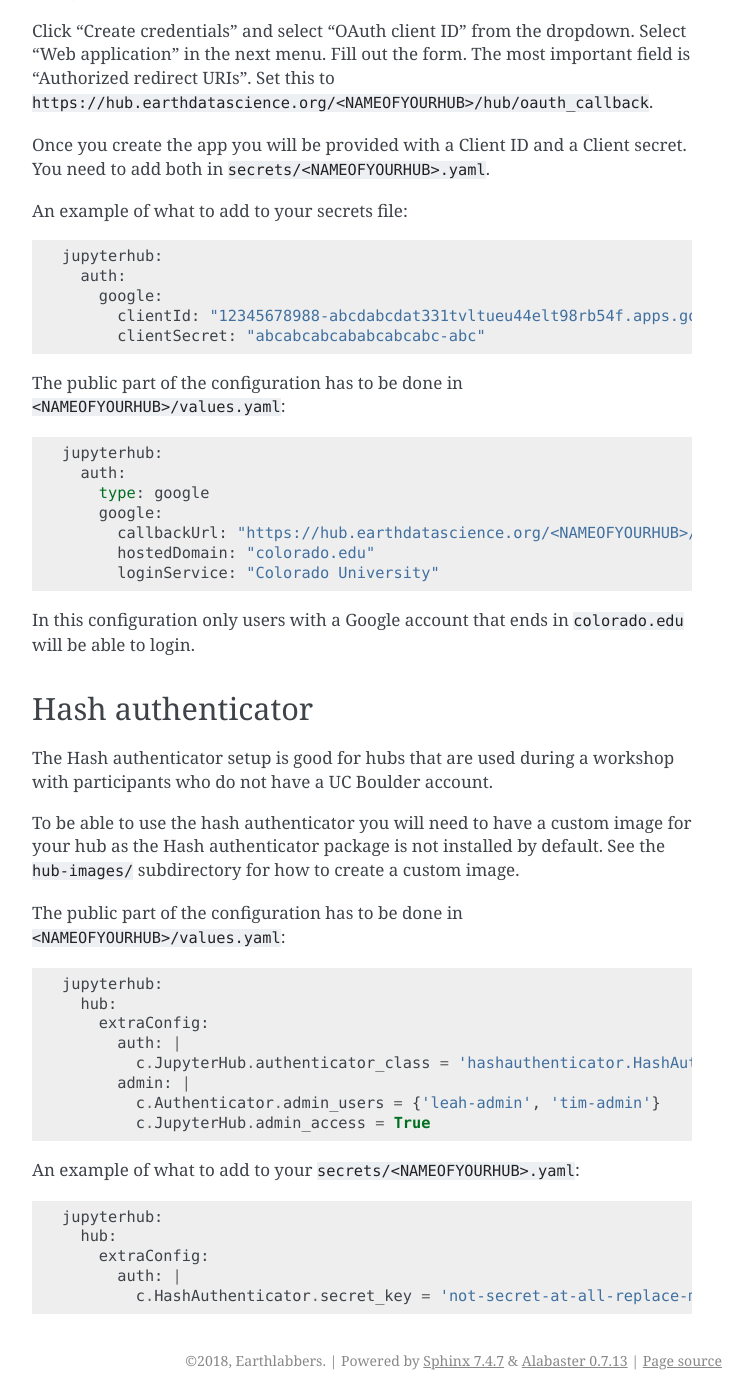
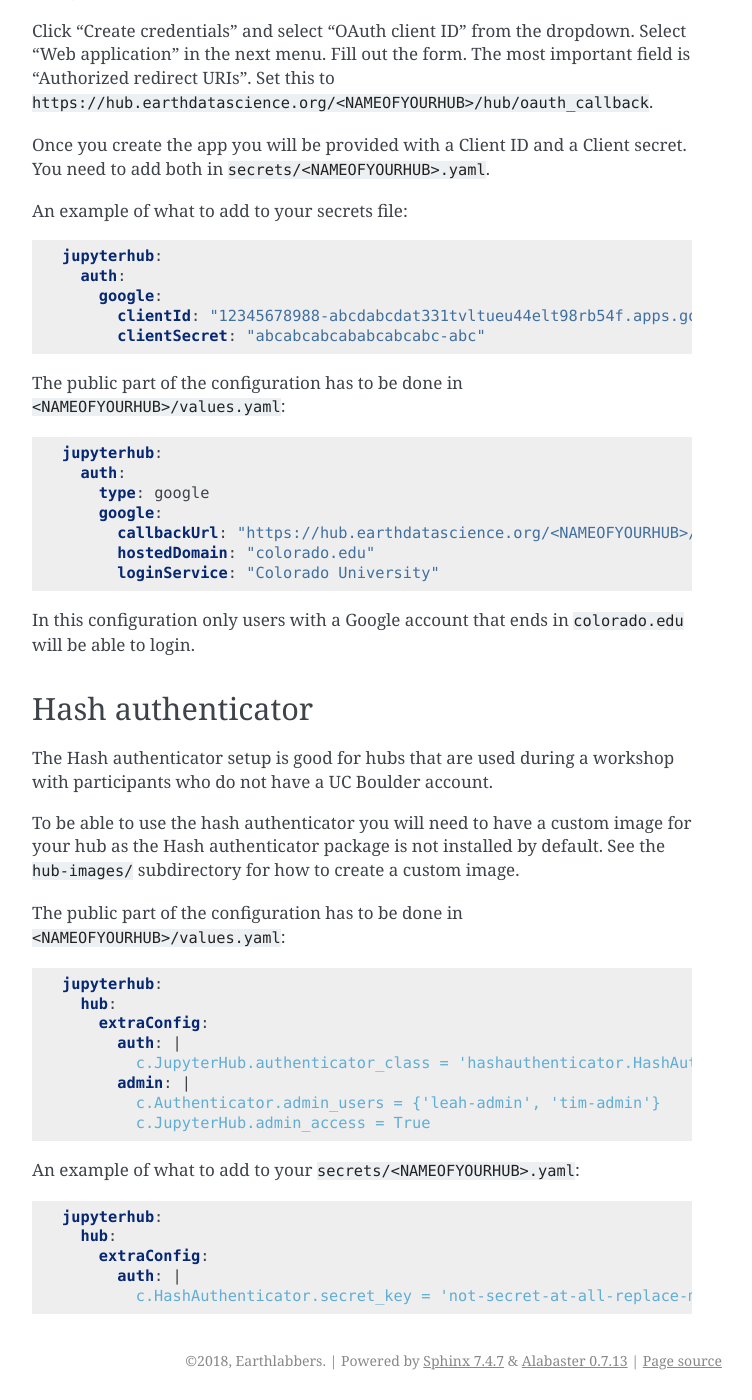
Before and after one commit to earthlab/hub-ops, a Sphinx documentation site: the page built from docs/source/authentication.rst, in a window 1280 px wide and 1400 px high, scrolled down 1773 px. Shown: the whole window, without its empty margins (388-1140 px from the left). Built offline with Sphinx 7.4.7, drawn with Linux system fonts in a browser that asks for light colours.

Commit message:
Tweak code block layout

```diff
--- a/docs/source/authentication.rst
+++ b/docs/source/authentication.rst
@@ -39,7 +39,9 @@ The most important field is "Authorization callback URL" which has to be set to
 Once you create the app you will be provided with a Client ID and a Client secret.
 You will need to add both in :code:`secrets/<NAMEOFYOURHUB>.yaml`.
 
-An example of what to add to your secrets file::
+An example of what to add to your secrets file:
+
+.. code-block:: yaml
 
     jupyterhub:
       auth:
@@ -48,7 +50,9 @@ An example of what to add to your secrets file::
           clientId: "5636ad98ccccbbbbaaaa"
           clientSecret: "3683566baaaabbbbccccxxxxff1ba7198a3022be"
 
-The public part of the configuration has to be done in :code:`<NAMEOFYOURHUB>/values.yaml`::
+The public part of the configuration has to be done in :code:`<NAMEOFYOURHUB>/values.yaml`:
+
+.. code-block:: yaml
 
     jupyterhub:
       auth:
@@ -84,7 +88,9 @@ field is "Authorized redirect URIs". Set this to :code:`https://hub.earthdatasci
 Once you create the app you will be provided with a Client ID and a Client secret. You
 need to add both in :code:`secrets/<NAMEOFYOURHUB>.yaml`.
 
-An example of what to add to your secrets file::
+An example of what to add to your secrets file:
+
+.. code-block:: yaml
 
     jupyterhub:
       auth:
@@ -92,7 +98,9 @@ An example of what to add to your secrets file::
           clientId: "12345678988-abcdabcdat331tvltueu44elt98rb54f.apps.googleusercontent.com"
           clientSecret: "abcabcabcababcabcabc-abc"
 
-The public part of the configuration has to be done in :code:`<NAMEOFYOURHUB>/values.yaml`::
+The public part of the configuration has to be done in :code:`<NAMEOFYOURHUB>/values.yaml`:
+
+.. code-block:: yaml
 
     jupyterhub:
       auth:
@@ -116,7 +124,9 @@ To be able to use the hash authenticator you will need to have a custom image
 for your hub as the Hash authenticator package is not installed by default.
 See the :code:`hub-images/` subdirectory for how to create a custom image.
 
-The public part of the configuration has to be done in :code:`<NAMEOFYOURHUB>/values.yaml`::
+The public part of the configuration has to be done in :code:`<NAMEOFYOURHUB>/values.yaml`:
+
+.. code-block:: yaml
 
     jupyterhub:
       hub:
@@ -127,7 +137,9 @@ The public part of the configuration has to be done in :code:`<NAMEOFYOURHUB>/va
             c.Authenticator.admin_users = {'leah-admin', 'tim-admin'}
             c.JupyterHub.admin_access = True
 
-An example of what to add to your :code:`secrets/<NAMEOFYOURHUB>.yaml`::
+An example of what to add to your :code:`secrets/<NAMEOFYOURHUB>.yaml`:
+
+.. code-block:: yaml
 
     jupyterhub:
       hub:
```
Also changed, not shown: docs/source/day-to-day.rst (+15 -13 lines).
